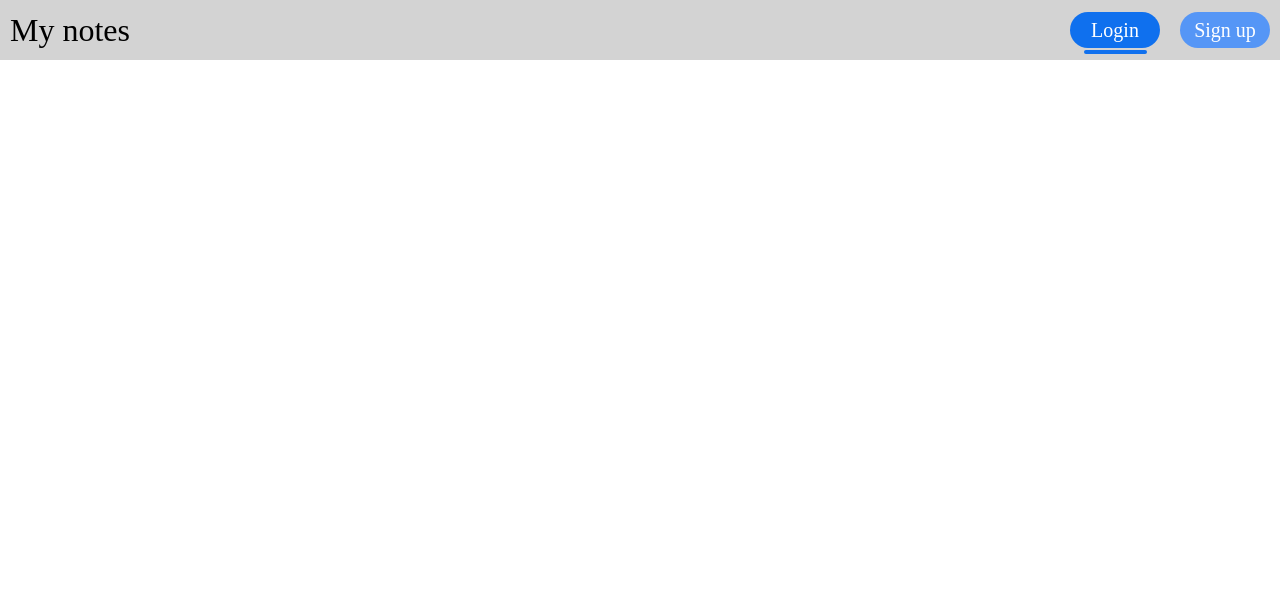
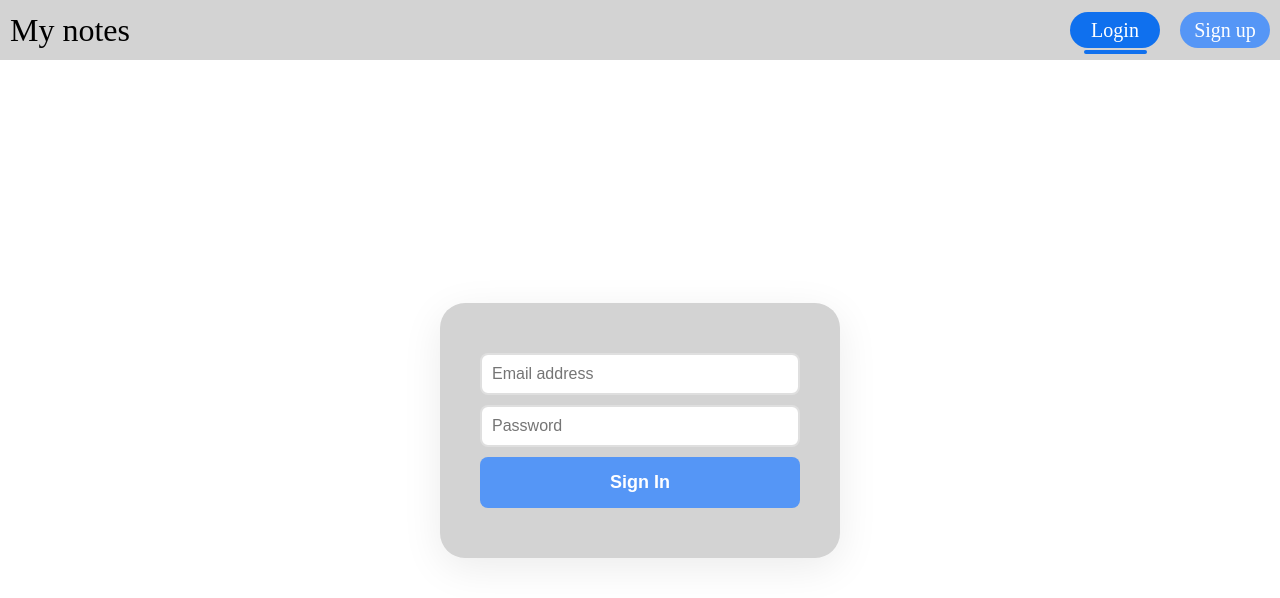
Before and after one commit to StepanNikolaev10/my-notes-v2, a React (Vite) app in the folder web/: page /sign-in in a window 1280 px wide. Shown: the top 598 px of the page. Built offline with nearby package versions, Linux system fonts and the light colour scheme.

Commit message:
feat(AuthPage): implement SignInForm component with styles and integrate into AuthPage

```diff
--- a/web/src/pages/AuthPage/components/AuthPage/AuthPage.module.scss
+++ b/web/src/pages/AuthPage/components/AuthPage/AuthPage.module.scss
@@ -0,0 +1,5 @@
+.main {
+  flex: 1;
+  @include flex-center;
+  padding-top: var(--header-height);
+}
--- a/web/src/pages/AuthPage/components/AuthPage/AuthPage.tsx
+++ b/web/src/pages/AuthPage/components/AuthPage/AuthPage.tsx
@@ -1,4 +1,5 @@
 import NotAuthPagesHeader from '../../../../components/NotAuthPagesHeader/NotAuthPagesHeader';
+import SignInForm from '../SignInForm/SignInForm';
 import styles from './AuthPage.module.scss';
 
 const AuthPage = ({
@@ -9,7 +10,9 @@ const AuthPage = ({
   return (
     <>
       <NotAuthPagesHeader selectedAuthMethod={selectedAuthMethod} />
-      <main className={styles.main}></main>
+      <main className={styles.main}>
+        {selectedAuthMethod === 'sign-in' ? <SignInForm /> : ''}
+      </main>
     </>
   );
 };
--- /dev/null
+++ b/web/src/pages/AuthPage/components/SignInForm/SignInForm.module.scss
@@ -0,0 +1,5 @@
+.signInForm {
+  display: flex;
+  flex-direction: column;
+  gap: 10px;
+}
--- /dev/null
+++ b/web/src/pages/AuthPage/components/SignInForm/SignInForm.tsx
@@ -0,0 +1,17 @@
+import FormCard from '../../ui/FormCard/AuthFormCard';
+import FormInput from '../../ui/FormInput/FormInput';
+import SubmitFormBtn from '../../ui/SubmitFormBtn/SubmitFormBtn';
+import styles from './SignInForm.module.scss';
+
+const SignInForm = () => {
+  return (
+    <FormCard>
+      <form className={styles.signInForm}>
+        <FormInput name="email" type="email" placeholder="Email address" />
+        <FormInput name="password" type="password" placeholder="Password" />
+        <SubmitFormBtn>Sign In</SubmitFormBtn>
+      </form>
+    </FormCard>
+  );
+};
+export default SignInForm;
--- a/web/src/pages/AuthPage/ui/AuthFormCard/AuthFormCard.tsx
+++ /dev/null
@@ -1,6 +0,0 @@
-import styles from './AuthFormCard.module.scss';
-
-const AuthFormCard = ({ children }: { children: React.ReactNode }) => {
-  return <div className={styles.authFormCard}>{children}</div>;
-};
-export default AuthFormCard;
--- /dev/null
+++ b/web/src/pages/AuthPage/ui/FormCard/AuthFormCard.tsx
@@ -0,0 +1,6 @@
+import styles from './FormCard.module.scss';
+
+const FormCard = ({ children }: { children: React.ReactNode }) => {
+  return <div className={styles.formCard}>{children}</div>;
+};
+export default FormCard;
--- a/web/src/pages/AuthPage/ui/AuthFormCard/AuthFormCard.module.scss
+++ b/web/src/pages/AuthPage/ui/FormCard/FormCard.module.scss
@@ -1,8 +1,8 @@
-.authFormCard {
-  background-color: $bg-color-2;
+.formCard {
+  width: 100%;
+  max-width: 400px;
+  background-color: var(--bg-color-2);
   border-radius: 25px;
   box-shadow: 0 10px 40px rgba(0, 0, 0, 0.08);
   padding: 50px 40px;
-  width: 100%;
-  max-width: 400px;
 }
--- /dev/null
+++ b/web/src/pages/AuthPage/ui/FormInput/FormInput.module.scss
@@ -0,0 +1,12 @@
+.formInput {
+  padding: 10px 10px;
+  border: 2px solid var(--mark-up);
+  border-radius: 8px;
+  font-size: 16px;
+  transition: border-color 0.2s;
+
+  &:focus {
+    outline: none;
+    border-color: var(--btn-bg);
+  }
+}
--- /dev/null
+++ b/web/src/pages/AuthPage/ui/FormInput/FormInput.tsx
@@ -0,0 +1,23 @@
+import styles from './FormInput.module.scss';
+
+const FormInput = ({
+  name,
+  type,
+  placeholder,
+}: {
+  name: string;
+  type: string;
+  placeholder: string;
+}) => {
+  return (
+    <input
+      className={styles.formInput}
+      name={name}
+      type={type}
+      placeholder={placeholder}
+      autoComplete="true"
+    ></input>
+  );
+};
+
+export default FormInput;
--- /dev/null
+++ b/web/src/pages/AuthPage/ui/SubmitFormBtn/SubmitFormBtn.module.scss
@@ -0,0 +1,18 @@
+.submitFormBtn {
+  padding: 15px;
+  background-color: var(--btn-bg);
+  color: white;
+  border: none;
+  border-radius: 8px;
+  font-size: 18px;
+  font-weight: 600;
+  cursor: pointer;
+  transition:
+    background-color 0.2s,
+    box-shadow 0.3s ease-out;
+
+  &:hover {
+    background-color: var(--active-btn-bg);
+    box-shadow: 0 4px 15px rgba(var(--active-btn-bg), 0.4);
+  }
+}
--- /dev/null
+++ b/web/src/pages/AuthPage/ui/SubmitFormBtn/SubmitFormBtn.tsx
@@ -0,0 +1,6 @@
+import styles from './SubmitFormBtn.module.scss';
+
+const SubmitFormBtn = ({ children }: { children: React.ReactNode }) => {
+  return <button className={styles.submitFormBtn} type="submit">{children}</button>;
+};
+export default SubmitFormBtn;
```
